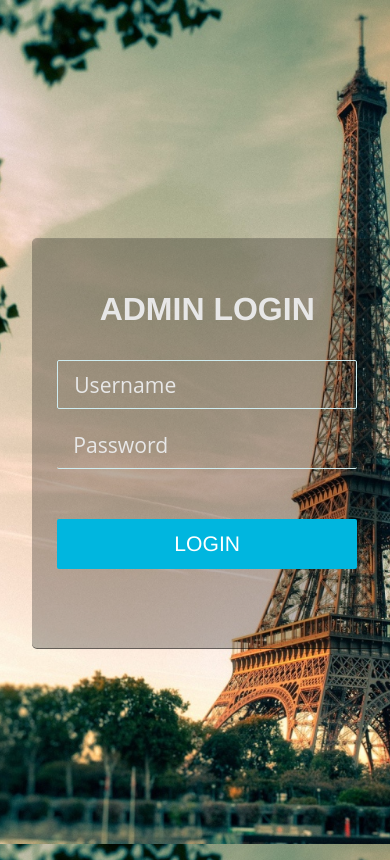
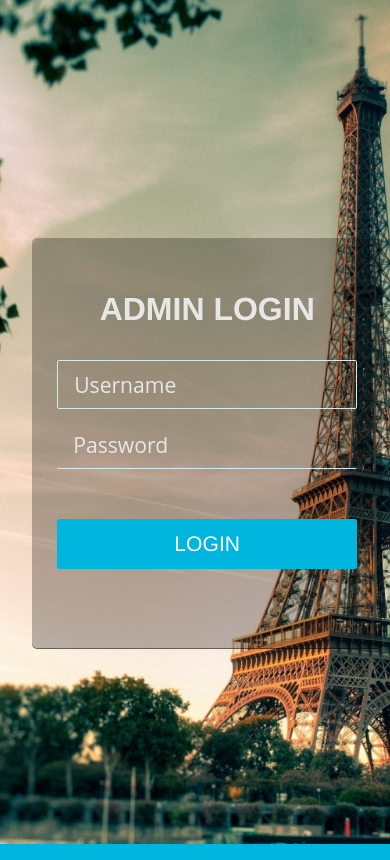
Before and after one commit to wmompie/easterSealsRun, a PHP site: page /login.php in a window 390 px wide. Run offline with PHP 8.4, Linux system fonts and the light colour scheme.

Commit message:
minor edit to mobile view for login background image

```diff
--- a/styles/login.css
+++ b/styles/login.css
@@ -6,7 +6,7 @@ body {
   -moz-background-size: cover;
   -o-background-size: cover;
   background-size: cover;
-  height: 100vh;
+  height: 95vh;
 }
 
 .form-wrapper {
```
